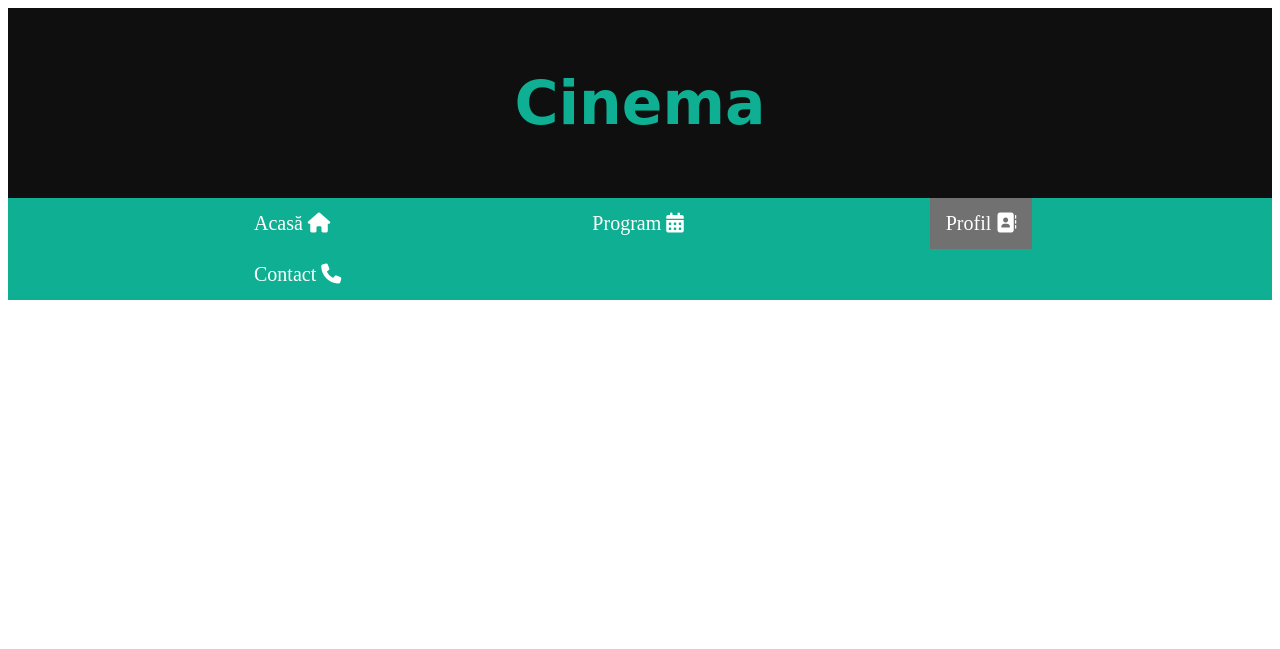
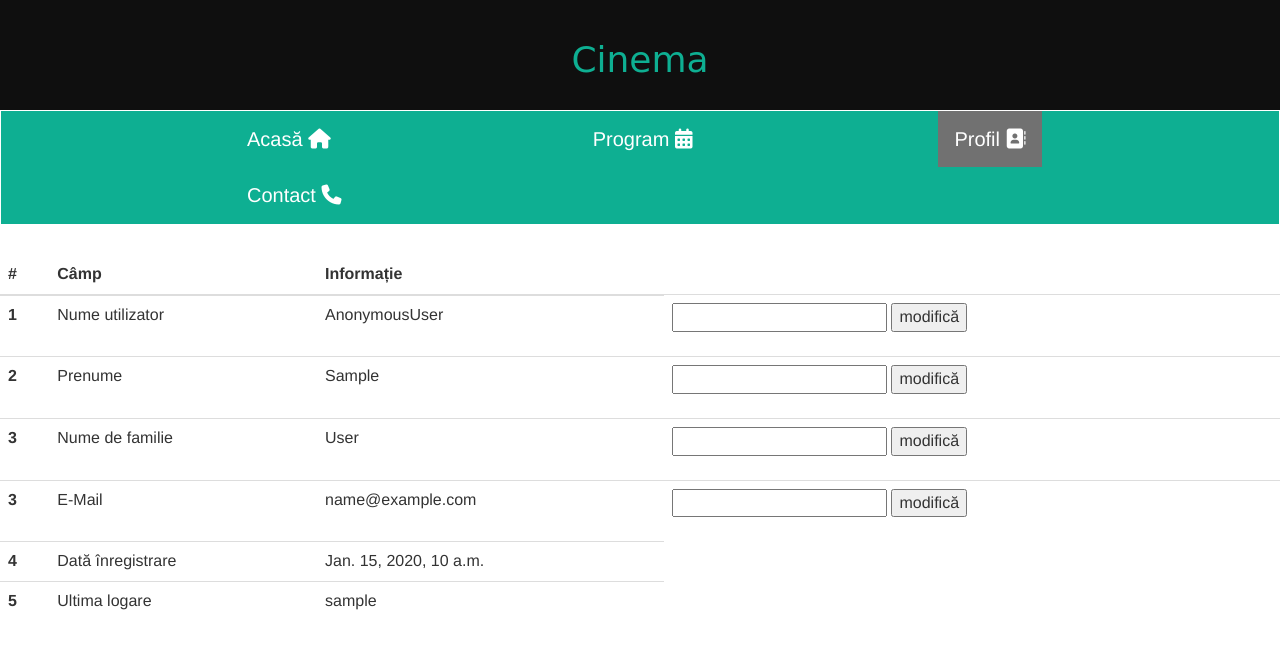
Before and after one commit to Tudor2208/Cinema, a Django app: template cinemaproject/cinema/templates/cinema/Profile.html in a window 1280 px wide. Shown: the top 649 px of the page. Run offline with Django 3.2, Linux system fonts and the light colour scheme; the template is opened without the code that fills it: most values are stand-ins (such as "Sample title", 1, 10 or a date in 2020); some libraries are stand-ins or nearby versions.

Commit message:
profile page

```diff
--- a/cinemaproject/cinema/templates/cinema/Profile.html
+++ b/cinemaproject/cinema/templates/cinema/Profile.html
@@ -1,11 +1,14 @@
 {% load static %}
-
+<script src="{% static 'cinema/scripts.js' %}"></script>
 <html lang="en">
 
 <head>
     <title>Profil</title>
     <link rel="stylesheet" href="{% static 'cinema/style.css' %}">
     <script src="https://kit.fontawesome.com/a076d05399.js" crossorigin="anonymous"></script>
+    <script src="https://ajax.googleapis.com/ajax/libs/jquery/3.6.1/jquery.min.js"></script>
+    <script src="https://maxcdn.bootstrapcdn.com/bootstrap/3.4.1/js/bootstrap.min.js"></script>
+    <link rel="stylesheet" href="https://maxcdn.bootstrapcdn.com/bootstrap/3.4.1/css/bootstrap.min.css">
 </head>
 
 
@@ -40,6 +43,82 @@
         </div>
 
 
+        <table class="table">
+            <thead>
+              <tr>
+                <th scope="col">#</th>
+                <th scope="col">Câmp</th>
+                <th scope="col">Informație</th>
+              </tr>
+            </thead>
+            <tbody>
+              <tr>
+                <th scope="row">1</th>
+                <td>Nume utilizator</td>
+                <td>{{user}}</td>
+                <td>
+                    <form method="POST" action="">
+                      {%csrf_token%}
+                      <input type="text" name="username">
+                      <input type="submit" name="submit" value ="modifică">
+                    </form>
+                </td>
+
+              </tr>
+
+              <tr>
+                <th scope="row">2</th>
+                <td>Prenume</td>
+                <td>{{first_name}}</td>
+                <td>
+                  <form method="POST" action="">
+                    {%csrf_token%}
+                    <input type="text" name="firstname">
+                    <input type="submit" name="submit" value ="modifică">
+                  </form>
+              </td>
+              </tr>
+
+              <tr>
+                <th scope="row">3</th>
+                <td>Nume de familie</td>
+                <td>{{last_name}}</td>
+                <td>
+                  <form method="POST" action="">
+                    {%csrf_token%}
+                    <input type="text" name="lastname">
+                    <input type="submit" name="submit" value ="modifică">
+                  </form>
+              </td>
+              </tr>
+
+              <tr>
+                <th scope="row">3</th>
+                <td>E-Mail</td>
+                <td>{{email}}</td>
+                <td>
+                  <form method="POST" action="">
+                    {%csrf_token%}
+                    <input type="text" name="email">
+                    <input type="submit" name="submit" value ="modifică">
+                  </form>
+              </td>
+              </tr>
+
+              <tr>
+                <th scope="row">4</th>
+                <td>Dată înregistrare</td>
+                <td>{{date_joined}}</td>
+              </tr>
+
+              <tr>
+                <th scope="row">5</th>
+                <td>Ultima logare</td>
+                <td>{{last_login}}</td>
+              </tr>
+
+            </tbody>
+          </table>
 
    </div>
 
```
Also changed, not shown: cinemaproject/cinema/views.py (+36 -1 lines), cinemaproject/cinema/static/cinema/scripts.js (added), cinemaproject/db.sqlite3.
